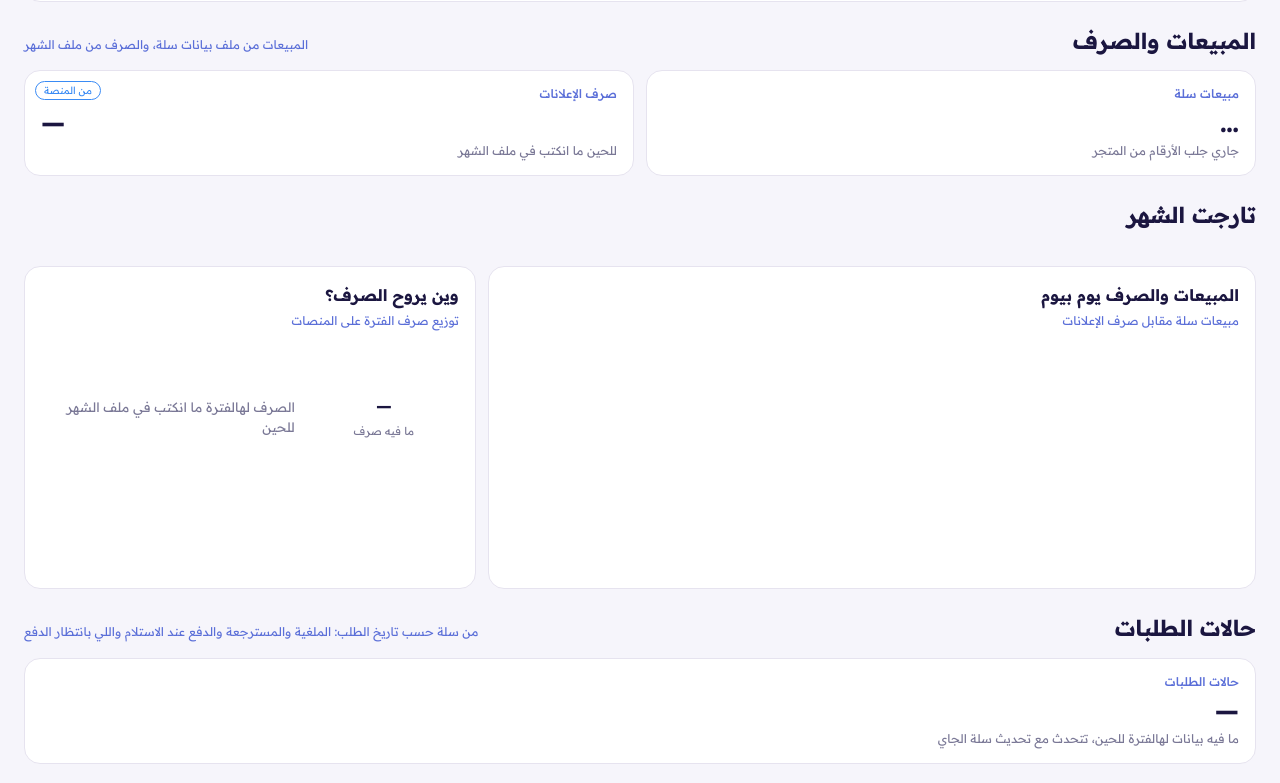
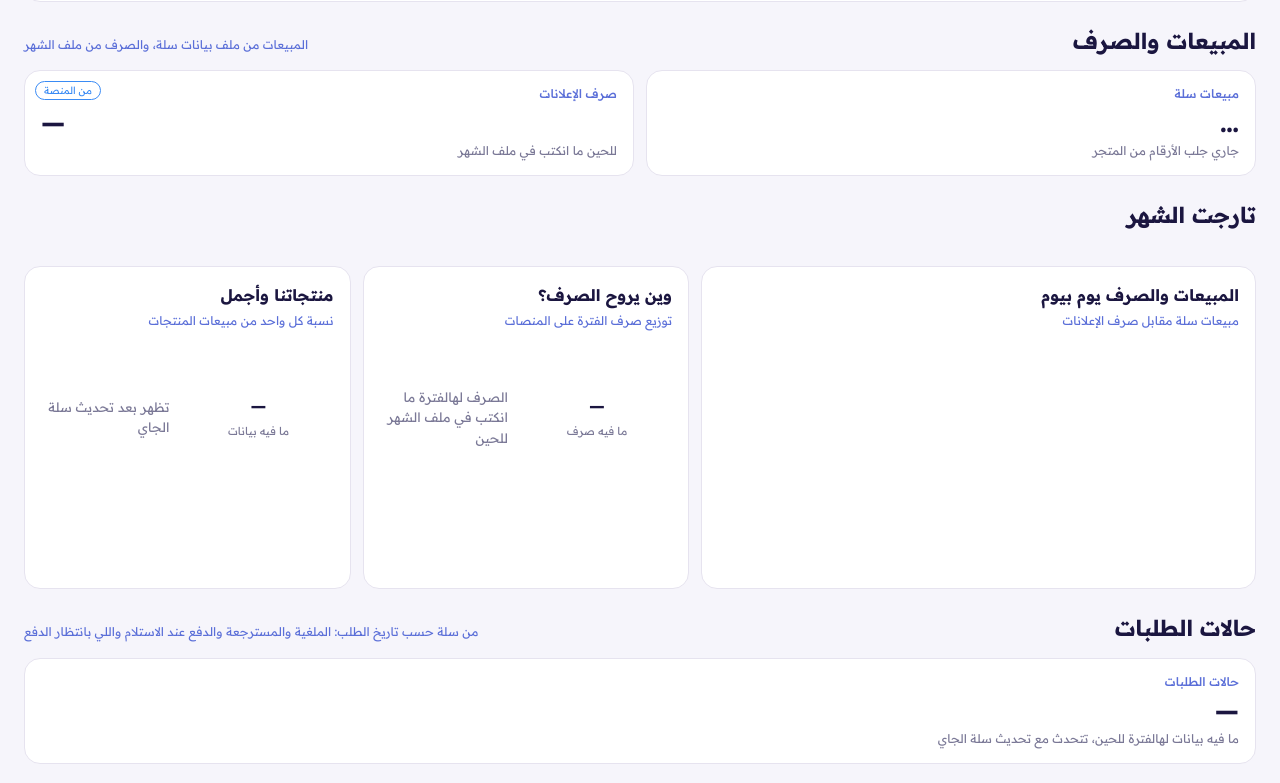
Before and after one commit to esgraphiic-wq/ajdad-dashboard, a plain HTML site: page source/dashboard.html in a window 1280 px wide. Shown: the part 556-1339 px from the top of the page. Drawn offline with nearby package versions, Linux system fonts and the light colour scheme.

Commit message:
Donut: our products vs Ajmal share of product sales
Co-Authored-By: Claude Opus 5.5 <noreply@anthropic.com>
Claude-Session: https://claude.ai/code/session_013YG5wCWgrfTrDHBGCEdaLB

```diff
--- a/source/dashboard.html
+++ b/source/dashboard.html
@@ -157,7 +157,8 @@ td.n{font-variant-numeric:tabular-nums;direction:ltr;text-align:left}
 .spark path.l{fill:none;stroke-width:1.8;stroke-linecap:round;stroke-linejoin:round}
 .spark path.a{stroke:none;opacity:.12}
 .tile.hero .spark path.l,.tile.brand .spark path.l{stroke:#fff;opacity:.85}.tile.hero .spark path.a,.tile.brand .spark path.a{fill:#fff;opacity:.14}
-.quick{display:grid;grid-template-columns:minmax(0,1.7fr) minmax(0,1fr);gap:12px}
+.quick{display:grid;grid-template-columns:minmax(0,1.7fr) minmax(0,1fr) minmax(0,1fr);gap:12px}
+@media (max-width:1100px){.quick{grid-template-columns:minmax(0,1fr) minmax(0,1fr)}.quick>.panel:first-child{grid-column:1/-1}}
 @media (max-width:1000px){.quick{grid-template-columns:1fr}}
 .quick .chartbox{height:230px}
 .donutwrap{display:grid;grid-template-columns:150px 1fr;gap:14px;align-items:center}
@@ -272,6 +273,7 @@ td.n{font-variant-numeric:tabular-nums;direction:ltr;text-align:left}
   <section class="quick">
     <div class="panel"><h3>المبيعات والصرف يوم بيوم</h3><p class="sub" id="qtNote">مبيعات سلة مقابل صرف الإعلانات</p><div class="chartbox"><canvas id="qTrend" aria-label="مبيعات سلة وصرف الإعلانات لكل يوم"></canvas></div></div>
     <div class="panel"><h3>وين يروح الصرف؟</h3><p class="sub">توزيع صرف الفترة على المنصات</p><div class="donutwrap"><div class="donutbox"><canvas id="qDonut" aria-label="توزيع الصرف على المنصات"></canvas><div class="donutc" id="qDonutC"></div></div><div class="dleg" id="qDonutL"></div></div></div>
+    <div class="panel"><h3>منتجاتنا وأجمل</h3><p class="sub" id="brNote">نسبة كل واحد من مبيعات المنتجات في الشهر</p><div class="donutwrap"><div class="donutbox"><canvas id="brDonut" aria-label="نسبة مبيعات منتجاتنا ومنتجات أجمل"></canvas><div class="donutc" id="brDonutC"></div></div><div class="dleg" id="brDonutL"></div></div></div>
   </section>
 
   <section class="sec">
@@ -705,7 +707,21 @@ function renderLists(m){
 
 
 let trendChart=null,platChart=null,monthsChart=null,qTrendChart=null,qDonutChart=null;
+let brChart=null;
+/* نسبة منتجاتنا ومنتجات أجمل من مبيعات المنتجات (من غير الضريبة والشحن)، حسب الشهر */
+function drawBrands(m){
+  brChart=kill(brChart);
+  const b=m?(sallaFor(m.key).brands||[]):[],aj=b.find(x=>/أجمل|اجمل/.test(x.label)),all=b.find(x=>/كل المنتجات/.test(x.label));
+  $("brNote").textContent=(m?m.label+" · ":"")+"نسبة كل واحد من مبيعات المنتجات"+(state.period==="day"?" (للشهر كله)":"");
+  if(!aj||!all||!all.sales||!chartOk()){$("brDonutC").innerHTML='<div><b>—</b><small>ما فيه بيانات</small></div>';$("brDonutL").innerHTML='<div class="empty" style="display:block">تظهر بعد تحديث سلة الجاي</div>';return}
+  const ours=Math.max(0,all.sales-aj.sales),parts=[{n:"منتجاتنا",v:ours,u:all.units!=null&&aj.units!=null?all.units-aj.units:null,c:cssv("--brown")},{n:"منتجات أجمل",v:aj.sales,u:aj.units,c:cssv("--slate")}],tot=ours+aj.sales;
+  brChart=new Chart($("brDonut"),{type:"doughnut",data:{labels:parts.map(x=>x.n),datasets:[{data:parts.map(x=>x.v),backgroundColor:parts.map(x=>x.c),borderColor:"#fff",borderWidth:3,hoverOffset:4}]},
+    options:{responsive:true,maintainAspectRatio:false,cutout:"72%",animation:{duration:500},plugins:{legend:{display:false},tooltip:{rtl:true,callbacks:{label:c=>c.label+": "+fMoney(c.raw)+" ر.س · "+fPct(c.raw/tot,0)}}}}});
+  $("brDonutC").innerHTML='<div><b class="num">'+fPct(ours/tot,0)+'</b><small>منتجاتنا</small></div>';
+  $("brDonutL").innerHTML=parts.map(x=>'<div><i style="background:'+x.c+'"></i><span>'+esc(x.n)+'<br><small class="num" style="color:var(--muted)">'+fMoney(x.v)+' ر.س'+(x.u!=null?' · '+fInt(x.u)+' قطعة':'')+'</small></span><span class="p">'+fPct(x.v/tot,0)+'</span></div>').join("");
+}
 function drawQuick(m,a){
+  drawBrands(m);
   qTrendChart=kill(qTrendChart);qDonutChart=kill(qDonutChart);
   const ser=monthSeries(m);
   if(ser&&chartOk()){
@@ -823,7 +839,8 @@ function ingestSalla(d){
     if(t==="منتج")(s.products=s.products||[]).push({product_name:name,units:n0(r[4])});
     else if(t==="مدينة")(s.cities=s.cities||[]).push({label:name,sales:n0(r[4])});
     else if(t==="دفع")(s.payments=s.payments||[]).push({label:name,orders:n0(r[4]),sales:n0(r[5])});
-    else if(t==="مصدر")(s.sources=s.sources||[]).push({label:name,visits:n0(r[4]),purchases:n0(r[5]),conversion_rate:num(r[6])})});
+    else if(t==="مصدر")(s.sources=s.sources||[]).push({label:name,visits:n0(r[4]),purchases:n0(r[5]),conversion_rate:num(r[6])});
+    else if(t==="ماركة")(s.brands=s.brands||[]).push({label:String(name||"").trim(),sales:n0(r[4]),units:n0(r[5])})});
   Object.values(state.salla).forEach(s=>{["daily","products","cities","payments","sources"].forEach(f=>{s[f]=s[f]||[]})});
 }
 function load(){
```
